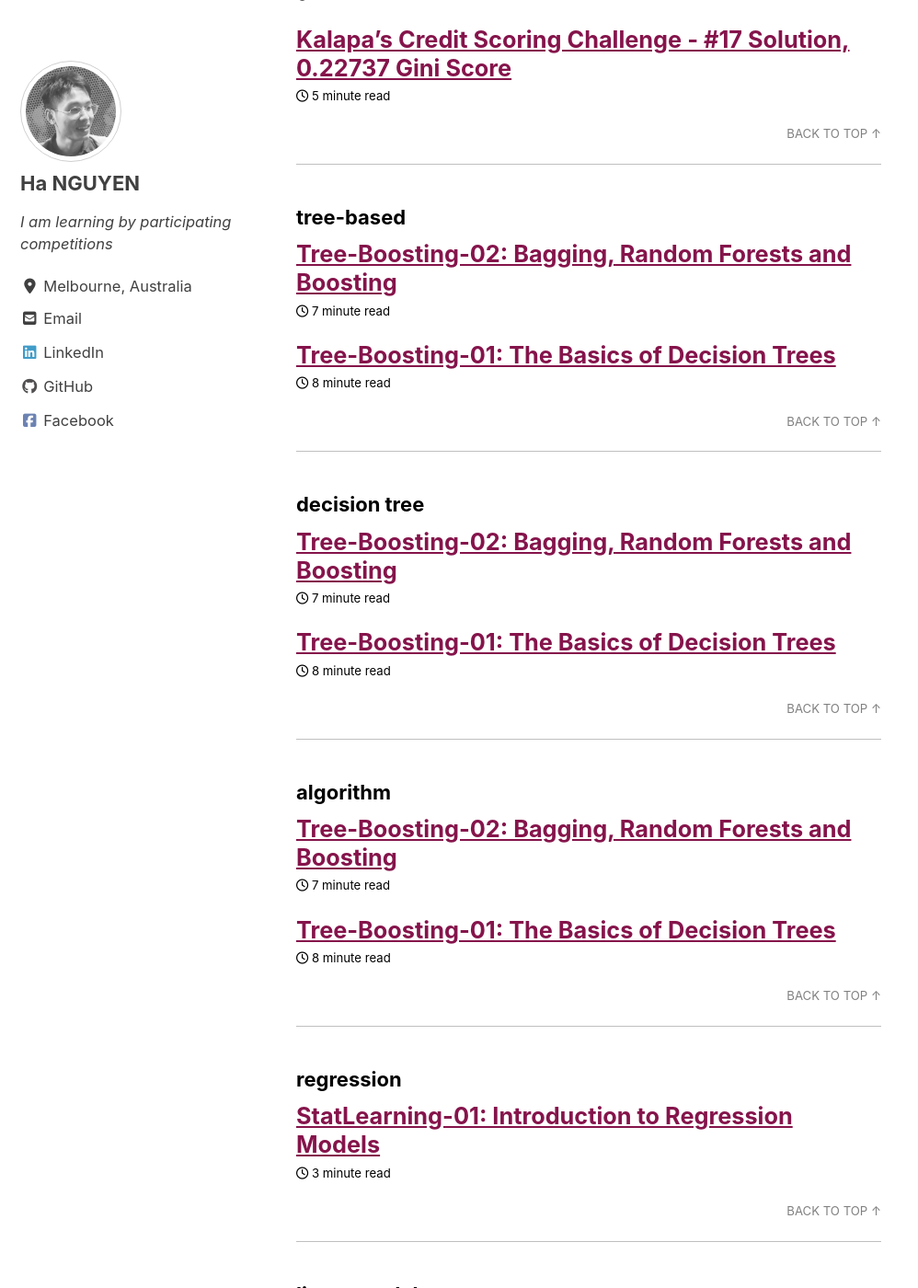
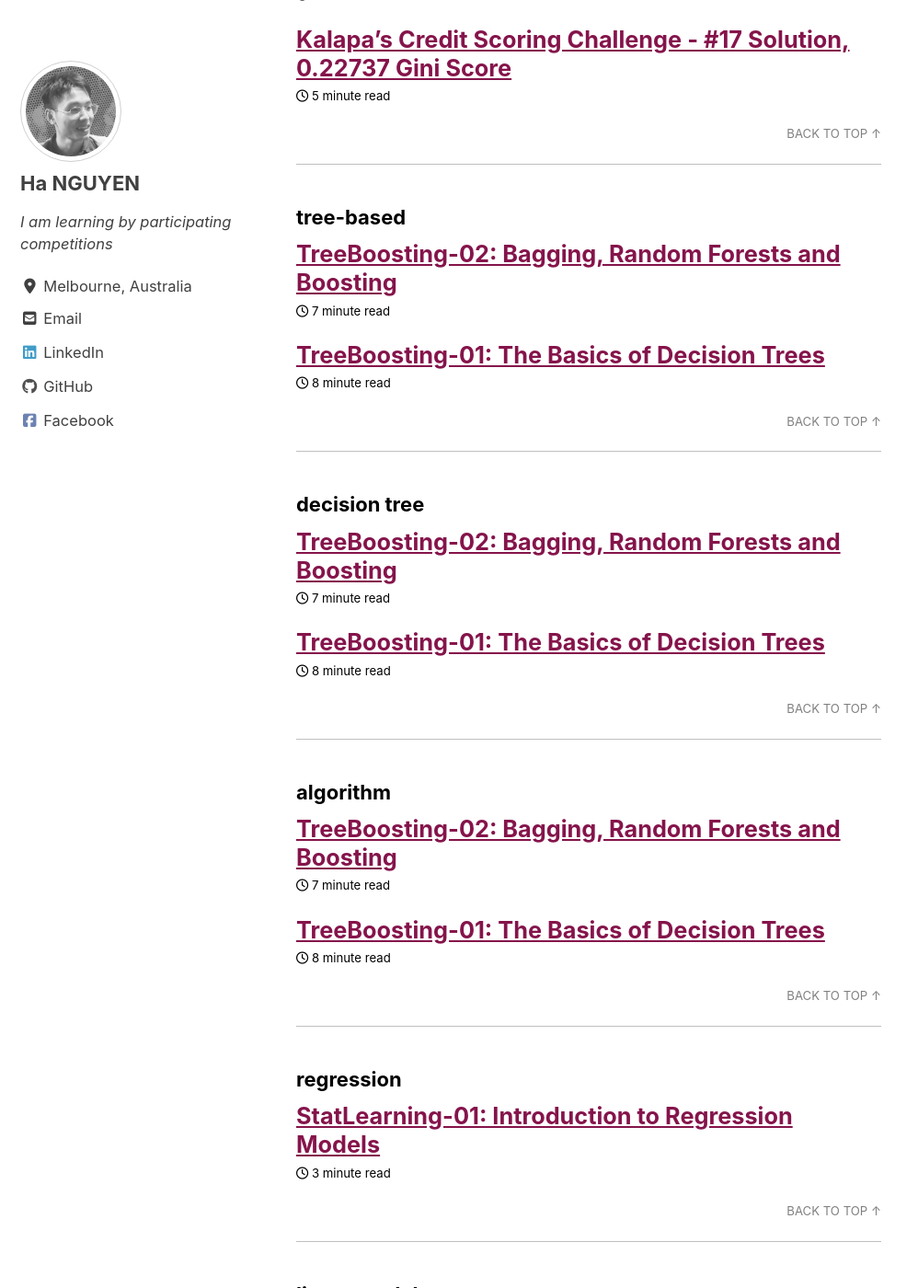
Before and after one commit to datasciblog/datasciblog.github.io, a Jekyll site: the page built from _pages/tag-archive.md, in a window 1280 px wide and 1400 px high, scrolled down 5147 px. Shown: the whole window at 92% size, without its empty margins (0-998 px from the left). Built offline with Jekyll 4.4.1, drawn with Linux system fonts in a browser that asks for light colours; cached includes are drawn as plain includes; nearby versions of some CDN libraries; some of the changed text lies outside the part shown.

Commit message:
Update names

```diff
--- a/_posts/2020-02-18-tree-boosting-01.md
+++ b/_posts/2020-02-18-tree-boosting-01.md
@@ -1,6 +1,6 @@
 ---
 layout: single
-title:  "Tree-Boosting-01: The Basics of Decision Trees"
+title:  "TreeBoosting-01: The Basics of Decision Trees"
 date:   2020-02-18
 permalink: /2020/02/18/tree-based-01/
 excerpt: ""
--- a/_posts/2020-02-19-tree-boosting-02.md
+++ b/_posts/2020-02-19-tree-boosting-02.md
@@ -1,6 +1,6 @@
 ---
 layout: single
-title:  "Tree-Boosting-02: Bagging, Random Forests and Boosting"
+title:  "TreeBoosting-02: Bagging, Random Forests and Boosting"
 date:   2020-02-19
 permalink: /2020/02/19/tree-boosting-02/
 excerpt: ""
```
Also changed, not shown: _posts/2020-02-26-tree-boosting-3.md (+2 -2 lines).
